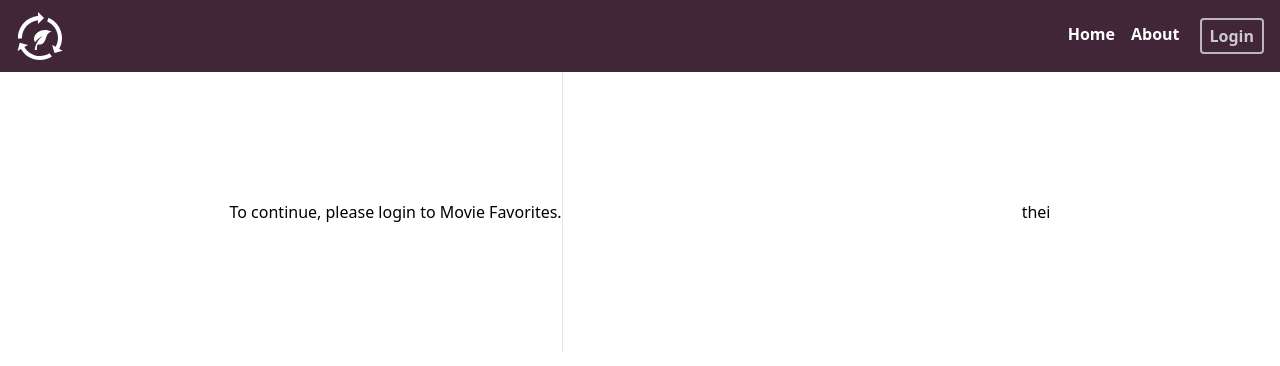
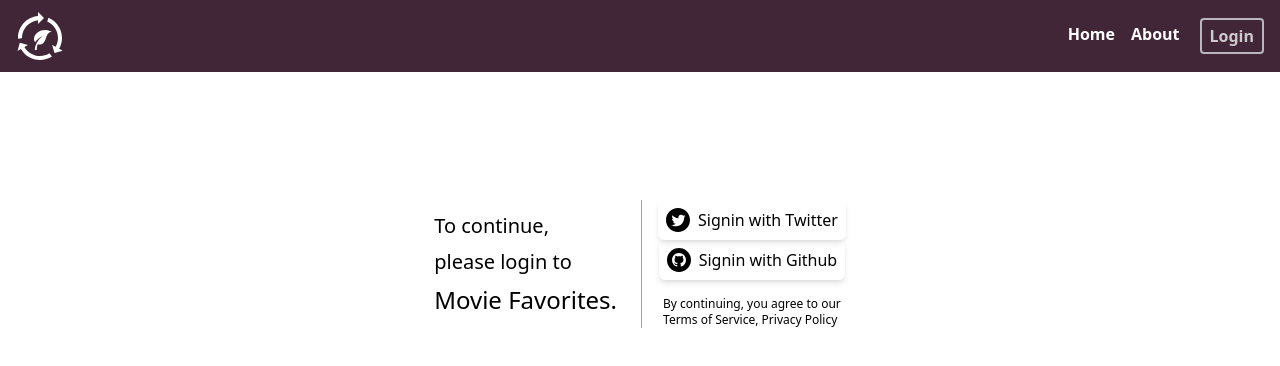
Before and after one commit to uxking/nextjs-movie-faves, a Next.js app: page / in a window 1280 px wide. Shown: the top 366 px of the page. Built offline with nearby package versions, Linux system fonts and the light colour scheme; no server answers.

Commit message:
creating the home page login page. more design later

```diff
--- a/components/LoginWelcome.js
+++ b/components/LoginWelcome.js
@@ -2,14 +2,13 @@ import { API_URL } from '../utils/urls'
 
 export default function LoginWelcome() {
   return (
-    <div className='flex flex-col sm:flex-row justify-around items-center'>
-      <div className='py-8 sm:py-32 sm:border-r border-gray-200'>
-        To continue, please login to Movie Favorites.
+    <div className='flex flex-col justify-center sm:flex-row items-center space-y-4 sm:space-y-0 mt-4 sm:mt-32 sm:space-x-6'>
+      <div className='flex flex-col items-start font-medium text-xl space-y-2'>
+        <p>To continue,</p>
+        <p>please login to</p>
+        <p className='text-2xl text-sputnik-brown'>Movie Favorites.</p>
       </div>
-      <div className='py-8 sm:py-32'>thei</div>
-      {/* <div>
-        <div>Hi</div>
-        <div className='border-t border-gray-200 md:border-t-0 flex flex-col items-center md:items-start py-4 space-y-4'>
+      <div className='flex flex-col items-center sm:border-l border-gray-400 sm:pl-4'>
         <a className='' href={`${API_URL}/connect/twitter`}>
           <div className='shadow-md p-2 rounded-md font-medium max-w-sm transition duraion-300 ease-in-out transform hover:scale-110 text-center flex items-center space-x-2'>
             <svg
@@ -36,12 +35,11 @@ export default function LoginWelcome() {
             <span>Signin with Github</span>
           </div>
         </a>
-        </div>
-        <div className='border-t border-gray-200 md:border-t-0 flex flex-col text-center md:items-start py-4'>
-          <h3 className='text-xs'>By continuing, you agree to Hi&apos;s</h3>
+        <div className='flex flex-col text-center md:items-start pt-4'>
+          <h3 className='text-xs'>By continuing, you agree to our</h3>
           <h3 className='text-xs'> Terms of Service, Privacy Policy</h3>
         </div>
-      </div> */}
+      </div>
     </div>
   )
 }
```
Lines whose indentation alone changed are shown as unchanged.
